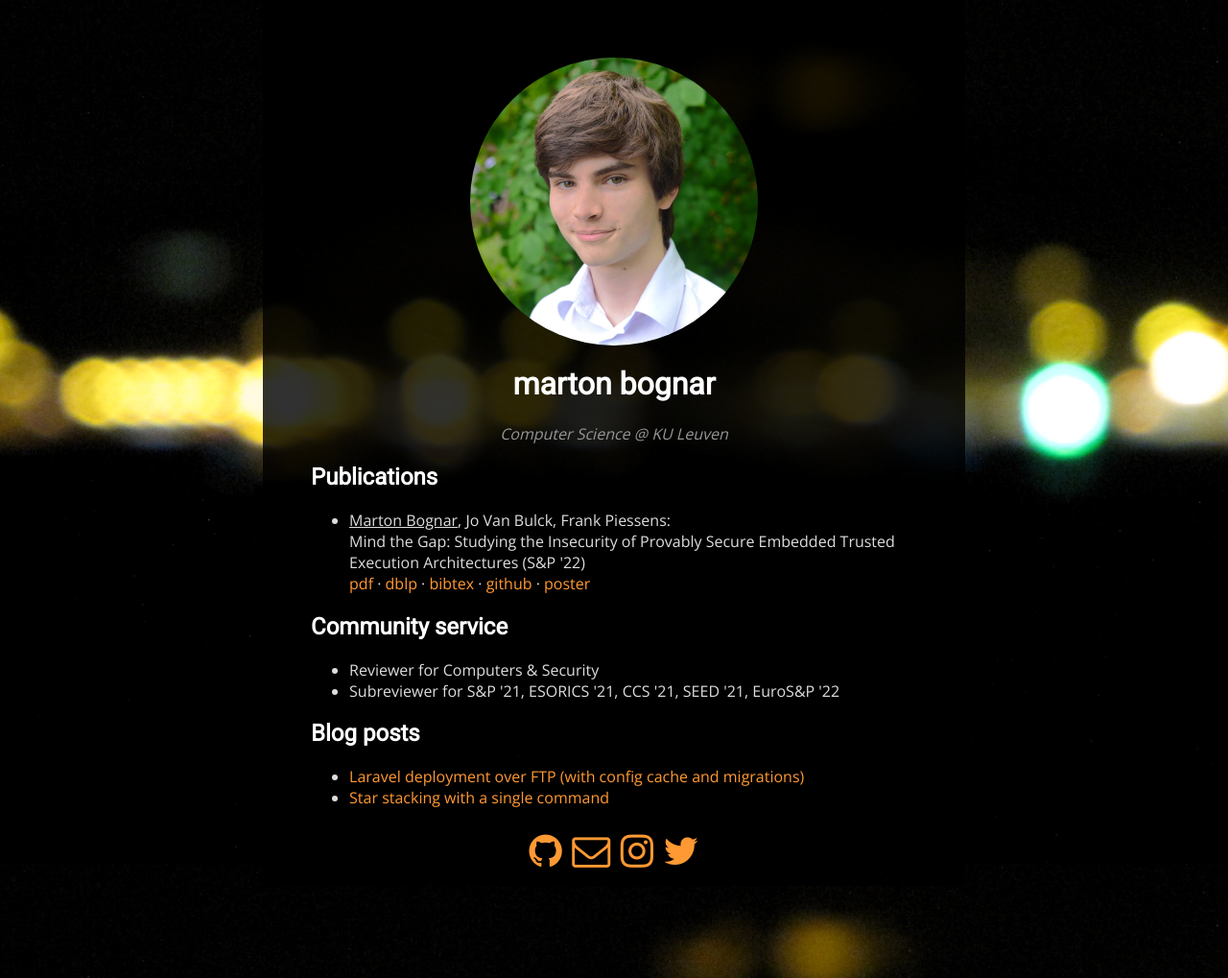
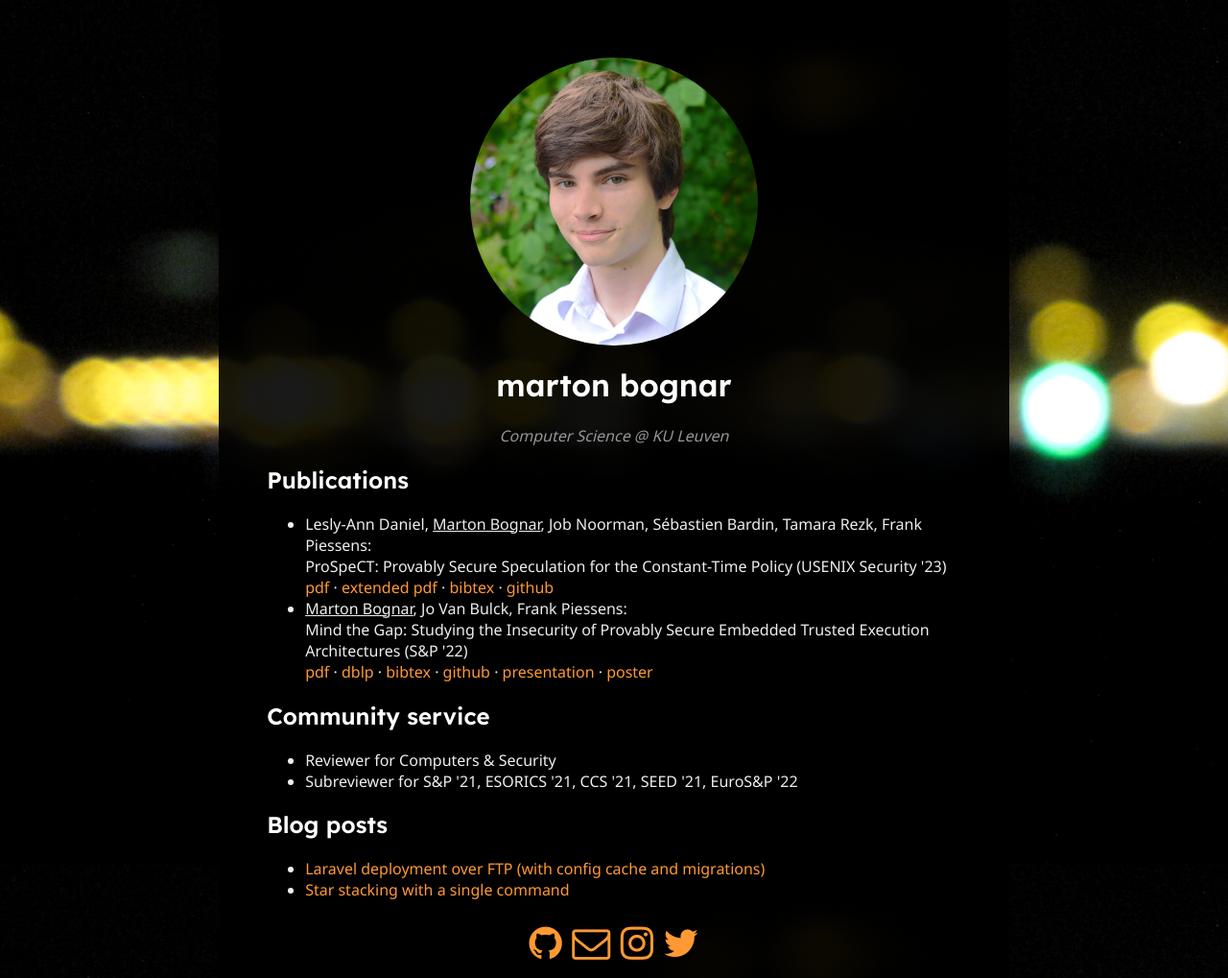
Before and after one commit to martonbognar/martonbognar.github.io, a Jekyll site: the page built from index.html, in a window 1280 px wide. Shown: the whole page at 96% size. Built offline with Jekyll 4.4.1, drawn with Linux system fonts in a browser that asks for light colours.

Commit message:
Add ProSpeCT paper + small changes

```diff
--- a/_layouts/default.html
+++ b/_layouts/default.html
@@ -8,15 +8,17 @@
   <link rel='stylesheet' type='text/css' href='/css/lightbox.min.css'>
   <meta charset='utf-8'>
   <link rel='shortcut icon' href='/favicon.ico' type='image/x-icon'>
-  <link href='https://fonts.googleapis.com/css?family=Open+Sans' rel='stylesheet' type='text/css'>
-  <link href='https://fonts.googleapis.com/css?family=Roboto' rel='stylesheet' type='text/css'>
   <link href='https://cdnjs.cloudflare.com/ajax/libs/font-awesome/4.7.0/css/font-awesome.min.css' rel='stylesheet'>
+
+  <link rel="preconnect" href="https://fonts.googleapis.com">
+  <link rel="preconnect" href="https://fonts.gstatic.com" crossorigin>
+  <link href="https://fonts.googleapis.com/css2?family=Lexend:wght@600&family=Noto+Sans&display=swap" rel="stylesheet">
   <script>
     (function (i, s, o, g, r, a, m) {
-    i['GoogleAnalyticsObject'] = r; i[r] = i[r] || function () {
-      (i[r].q = i[r].q || []).push(arguments)
-    }, i[r].l = 1 * new Date(); a = s.createElement(o),
-      m = s.getElementsByTagName(o)[0]; a.async = 1; a.src = g; m.parentNode.insertBefore(a, m)
+      i['GoogleAnalyticsObject'] = r; i[r] = i[r] || function () {
+        (i[r].q = i[r].q || []).push(arguments)
+      }, i[r].l = 1 * new Date(); a = s.createElement(o),
+        m = s.getElementsByTagName(o)[0]; a.async = 1; a.src = g; m.parentNode.insertBefore(a, m)
     })(window, document, 'script', '//www.google-analytics.com/analytics.js', 'ga');
 
     ga('create', 'UA-53239639-1', 'auto');
@@ -27,7 +29,7 @@
 <body>
   <div id='container'>
     <div id='top'>
-    {{ content }}
+      {{ content }}
     </div>
   </div>
 </body>
--- a/css/main.css
+++ b/css/main.css
@@ -4,8 +4,9 @@ html, body {
   background-image: url('/images/background.jpg');
   background-repeat: no-repeat;
   background-size: cover;
-  color: #ddd;
-  font-family: 'Open Sans';
+  color: #eee;
+  font-family: 'Noto Sans', sans-serif;
+  font-weight: 400;
   margin: 0;
   min-height: 100%;
   padding: 0;
@@ -19,12 +20,12 @@ html, body {
 }
 
 ::selection {
-  background-color: #969696;
+  background-color: #ff9933;
   color: #ffffff;
 }
 
 ::-moz-selection {
-  background-color: #969696;
+  background-color: #ff9933;
   color: #ffffff;
 }
 
@@ -36,9 +37,9 @@ a, a:visited, a:active {
 #container {
   display: inline-block;
   width: auto;
-  max-width: 80ch;
+  max-width: 90ch;
   margin: auto;
-  background-image: url('/images/background-div.png');
+  background: rgba(0, 0, 0, 0.9);
   padding: 10px 50px;
 }
 
@@ -108,7 +109,8 @@ div.project-meta {
 }
 
 h1, h2, h3 {
-  font-family: 'Roboto';
+  font-family: 'Lexend', sans-serif;
+  font-weight: 600;
   color: #fff;
 }
 
--- a/index.html
+++ b/index.html
@@ -7,11 +7,26 @@ layout: default
 <p>Computer Science @ KU Leuven</p>
 <h2>Publications</h2>
 <ul>
+  <li>Lesly-Ann Daniel, <u>Marton Bognar</u>, Job Noorman, Sébastien Bardin, Tamara Rezk, Frank Piessens:
+    <br>
+    ProSpeCT: Provably Secure Speculation for the Constant-Time Policy (USENIX Security '23)
+    <br>
+    <a href='papers/daniel23prospect.pdf'>pdf</a> ·
+    <a href='https://arxiv.org/abs/2302.12108'>extended pdf</a> ·
+    <!-- <a href='https://dblp.org/rec/conf/sp/BognarBP22.html'>dblp</a> ·-->
+    <a href='papers/daniel23prospect.bib'>bibtex</a> ·
+    <a href='https://github.com/proteus-core/prospect'>github</a>
+  </li>
   <li><u>Marton Bognar</u>, Jo Van Bulck, Frank Piessens:
     <br>
     Mind the Gap: Studying the Insecurity of Provably Secure Embedded Trusted Execution Architectures (S&P '22)
     <br>
-    <a href='papers/bognar22gap.pdf'>pdf</a> · <a href='https://dblp.org/rec/conf/sp/BognarBP22.html'>dblp</a> · <a href='https://dblp.org/rec/conf/sp/BognarBP22.html?view=bibtex'>bibtex</a> · <a href='https://github.com/martonbognar/gap-attacks'>github</a> · <a href='papers/gap-poster.pdf'>poster</a>
+    <a href='papers/bognar22gap.pdf'>pdf</a> ·
+    <a href='https://dblp.org/rec/conf/sp/BognarBP22.html'>dblp</a> ·
+    <a href='https://dblp.org/rec/conf/sp/BognarBP22.html?view=bibtex'>bibtex</a> ·
+    <a href='https://github.com/martonbognar/gap-attacks'>github</a> ·
+    <a href='https://youtu.be/5gQfDpDN4eU'>presentation</a> ·
+    <a href='papers/gap-poster.pdf'>poster</a>
   </li>
 </ul>
 <h2>Community service</h2>
```
Also changed, not shown: papers/daniel23prospect.bib (added, +7 -0 lines), images/background-div.png (deleted), 1 other file.
